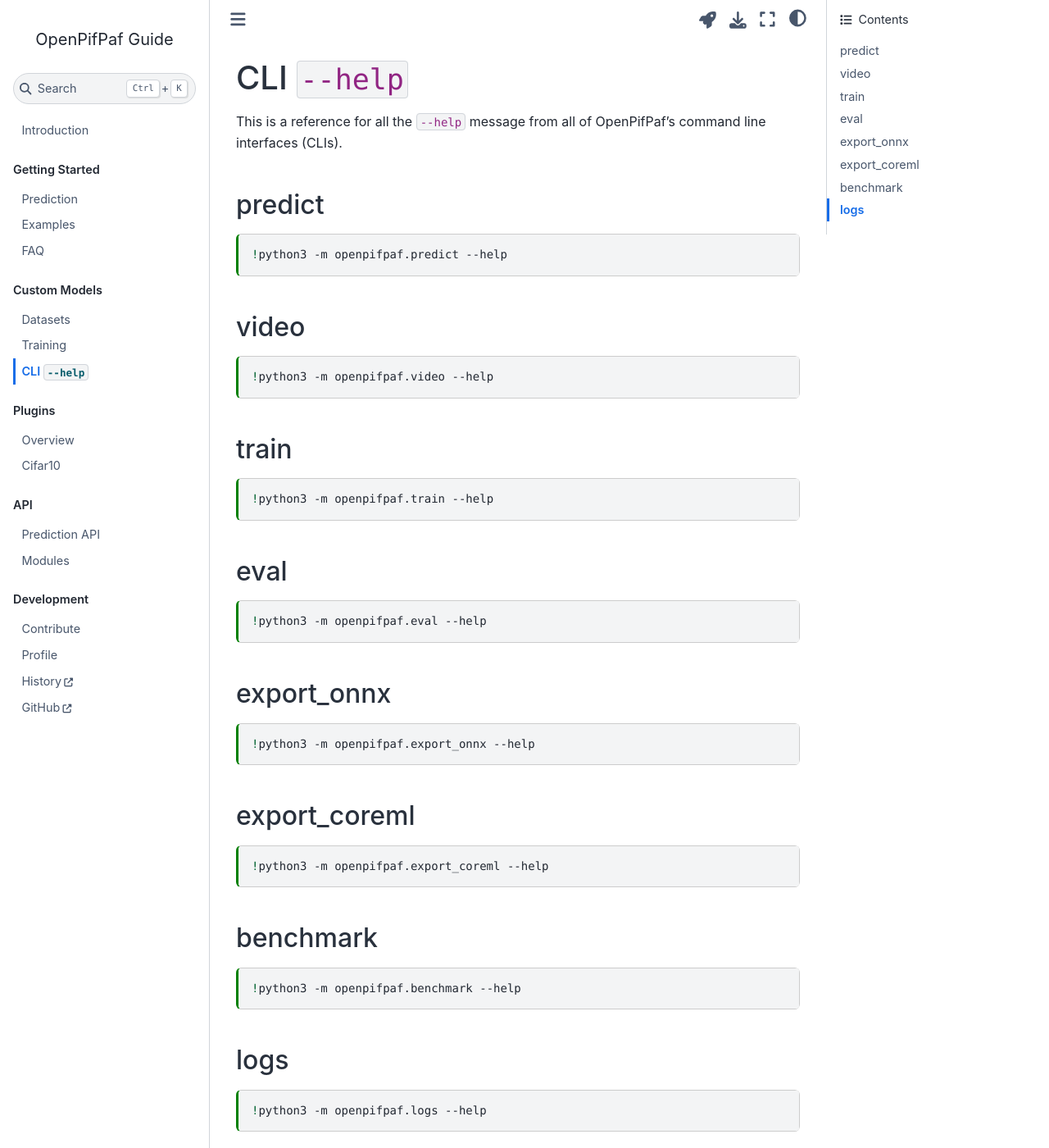
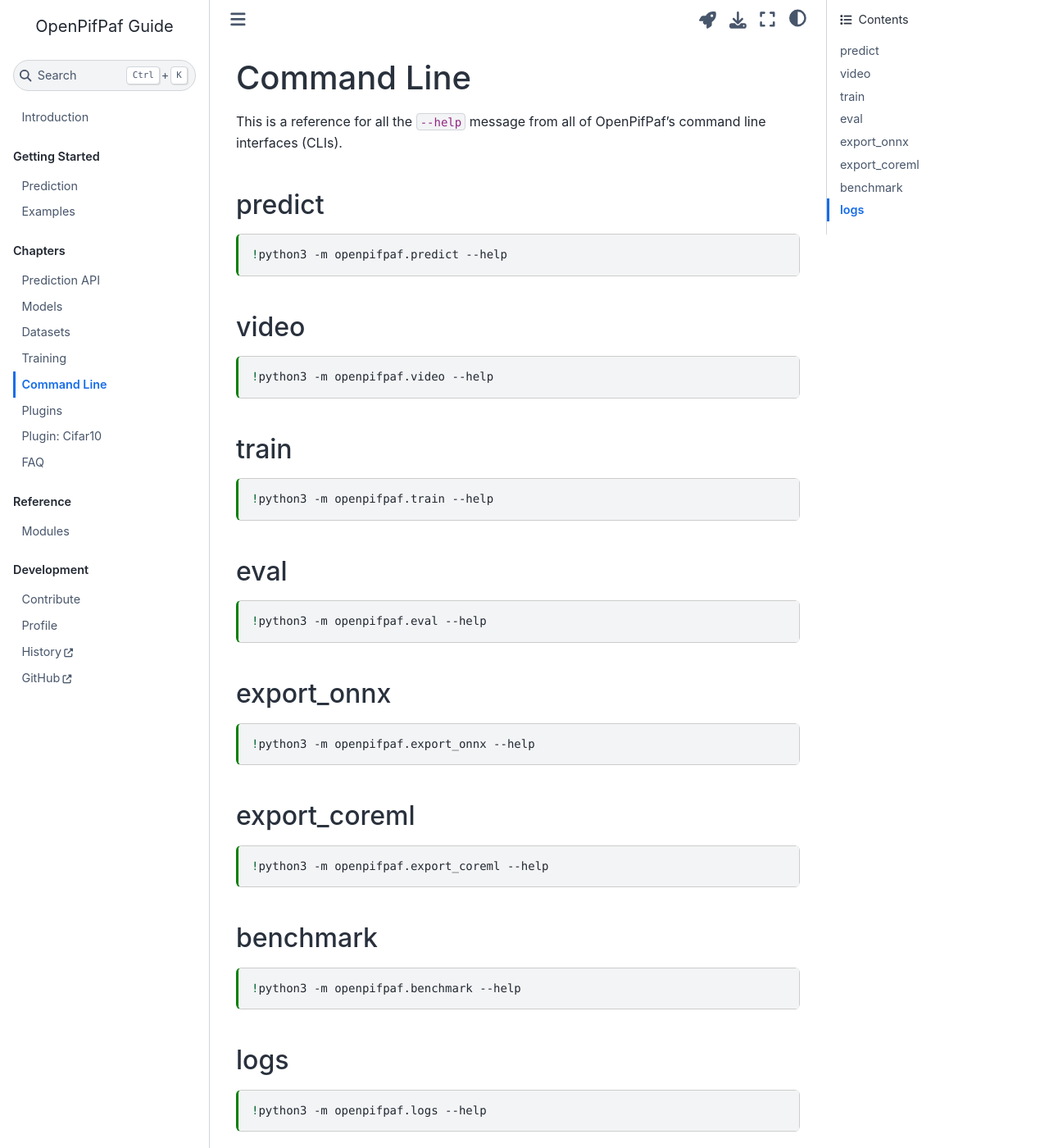
Before and after one commit to openpifpaf/openpifpaf, a Jupyter Book: the page built from guide/cli_help.ipynb, in a window 1280 px wide and 1400 px high. Shown: the whole window at 82% size. Built offline with Jupyter Book 1.0.4 settings and Sphinx 7.4.7 and the Sphinx Book theme 1.1.4, drawn with Linux system fonts in a browser that asks for light colours.

Commit message:
reorg Guide

```diff
--- a/guide/_toc.yml
+++ b/guide/_toc.yml
@@ -4,22 +4,20 @@
   chapters:
   - file: predict_cli
   - file: examples
-  - file: faq
 
-- part: Custom Models
+- part: Chapters
   chapters:
+  - file: predict_api
+  - file: models
   - file: datasets
   - file: train
   - file: cli_help
-
-- part: Plugins
-  chapters:
   - file: plugins_overview
   - file: plugins_cifar10
+  - file: faq
 
-- part: API
+- part: Reference
   chapters:
-  - file: predict_api
   - file: moduledocs
 
 - part: Development
```
Also changed, not shown: guide/cli_help.ipynb, guide/faq.ipynb, guide/models.ipynb (added), guide/plugins_cifar10.ipynb, guide/plugins_overview.ipynb.
